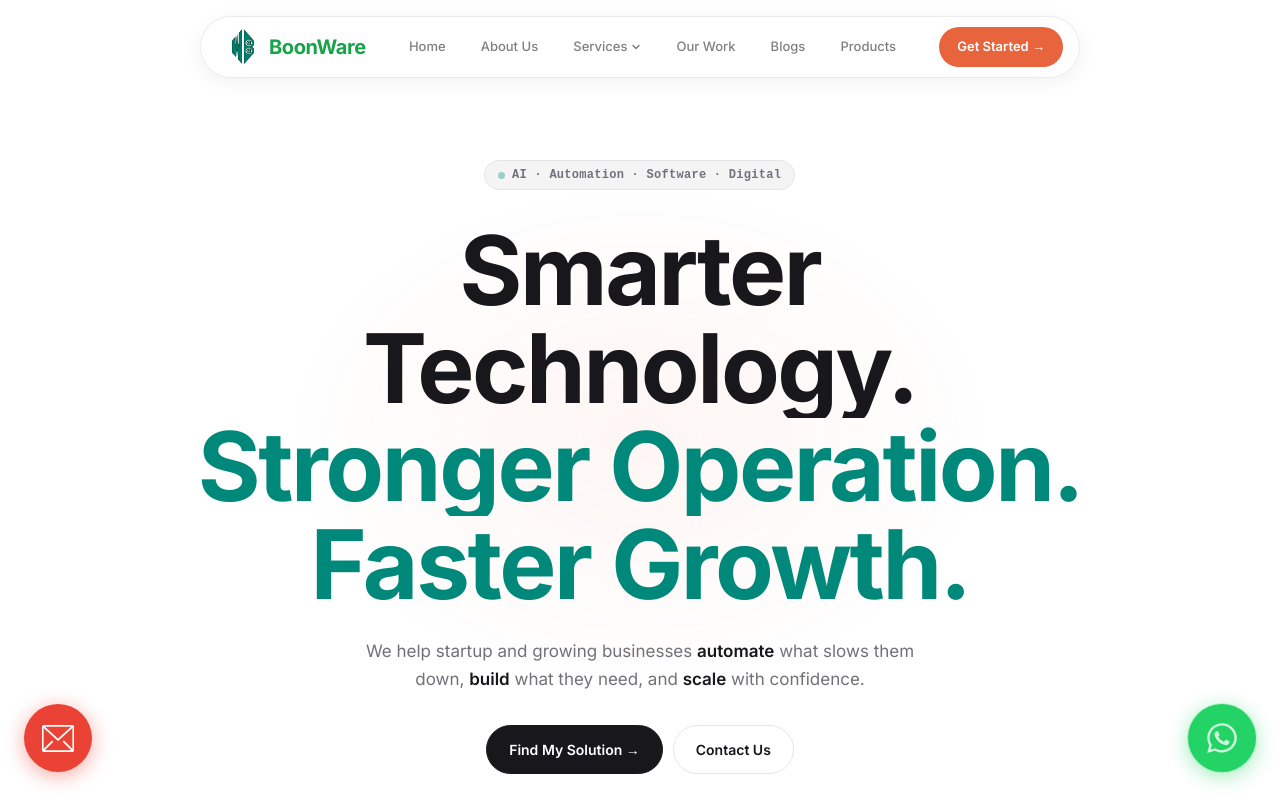
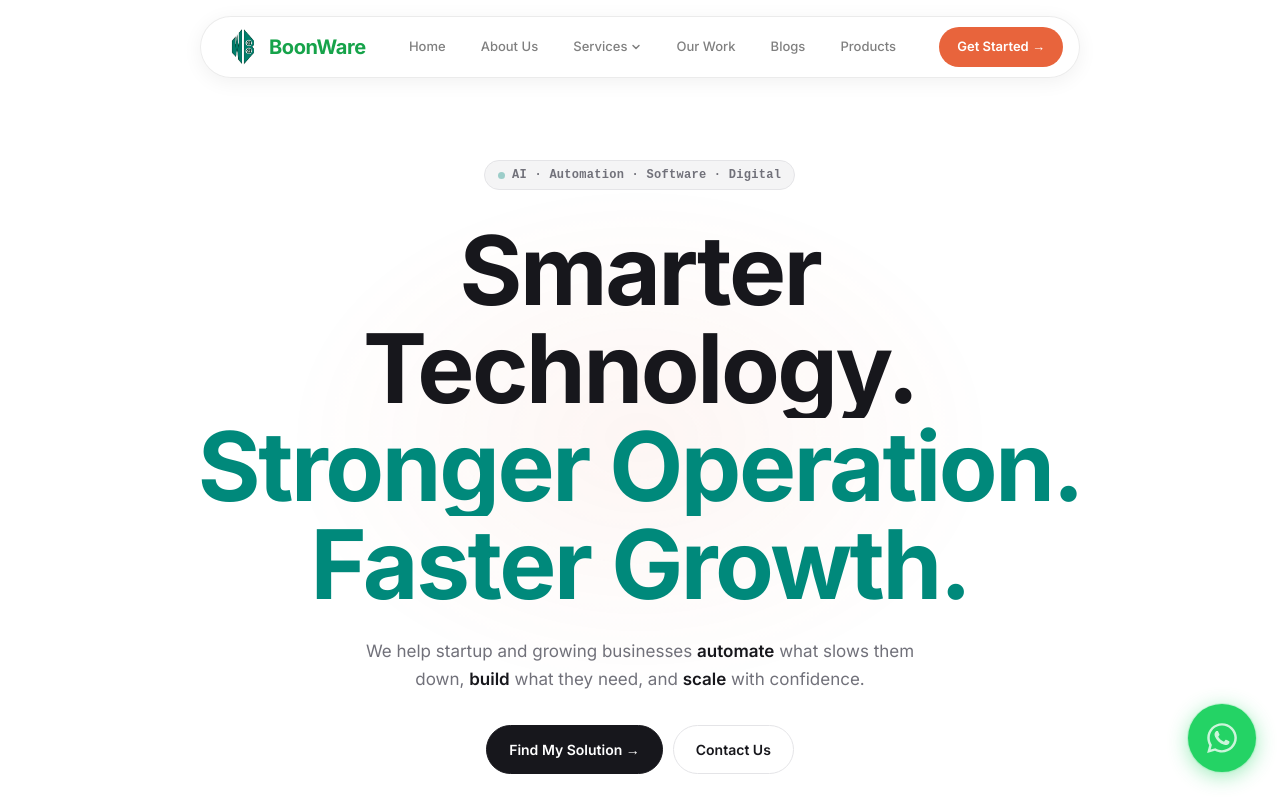
Before and after one commit to mikey21-web/boonware, a Next.js app: page / in a window 1280 px wide. Shown: the top 800 px of the page. Built offline with nearby package versions, Linux system fonts and the light colour scheme.

Commit message:
Remove left floating red email icon while keeping email contact text

```diff
--- a/src/components/WhatsAppFloat.tsx
+++ b/src/components/WhatsAppFloat.tsx
@@ -48,54 +48,7 @@ export function WhatsAppFloat() {
         </svg>
       </a>
 
-      {/* Left side — Email */}
-      <a
-        href="mailto:info@boonware.in"
-        aria-label="Send an email"
-        style={{
-          position: "fixed",
-          bottom: 28,
-          left: 24,
-          zIndex: 500,
-          width: 68,
-          height: 68,
-          borderRadius: "50%",
-          background: "#EA4335",
-          display: "flex",
-          alignItems: "center",
-          justifyContent: "center",
-          boxShadow: "0 4px 20px rgba(234,67,53,0.45)",
-          transition: "transform 0.25s cubic-bezier(0.16,1,0.3,1), box-shadow 0.25s",
-          textDecoration: "none",
-        }}
-        onMouseEnter={e => {
-          (e.currentTarget as HTMLElement).style.transform = "scale(1.12)";
-          (e.currentTarget as HTMLElement).style.boxShadow = "0 6px 28px rgba(234,67,53,0.65)";
-        }}
-        onMouseLeave={e => {
-          (e.currentTarget as HTMLElement).style.transform = "scale(1)";
-          (e.currentTarget as HTMLElement).style.boxShadow = "0 4px 20px rgba(234,67,53,0.45)";
-        }}
-      >
-        {/* Pulse ring */}
-        <span style={{
-          position: "absolute",
-          inset: 0,
-          borderRadius: "50%",
-          background: "rgba(234,67,53,0.35)",
-          animation: "float-pulse 2.2s ease-out infinite 0.5s",
-          pointerEvents: "none",
-        }} />
-        <svg width="32" height="27" viewBox="0 0 24 20" fill="none" xmlns="http://www.w3.org/2000/svg">
-          {/* Envelope body */}
-          <rect x="0.5" y="0.5" width="23" height="19" rx="1.5" fill="none" stroke="#fff" strokeWidth="1.4"/>
-          {/* Flap V */}
-          <polyline points="0.5,0.5 12,11 23.5,0.5" fill="none" stroke="#fff" strokeWidth="1.4" strokeLinejoin="round"/>
-          {/* Bottom corners */}
-          <line x1="0.5" y1="19.5" x2="8" y2="12" stroke="#fff" strokeWidth="1.4"/>
-          <line x1="23.5" y1="19.5" x2="16" y2="12" stroke="#fff" strokeWidth="1.4"/>
-        </svg>
-      </a>
+
 
       <style>{`
         @keyframes float-pulse {
```
